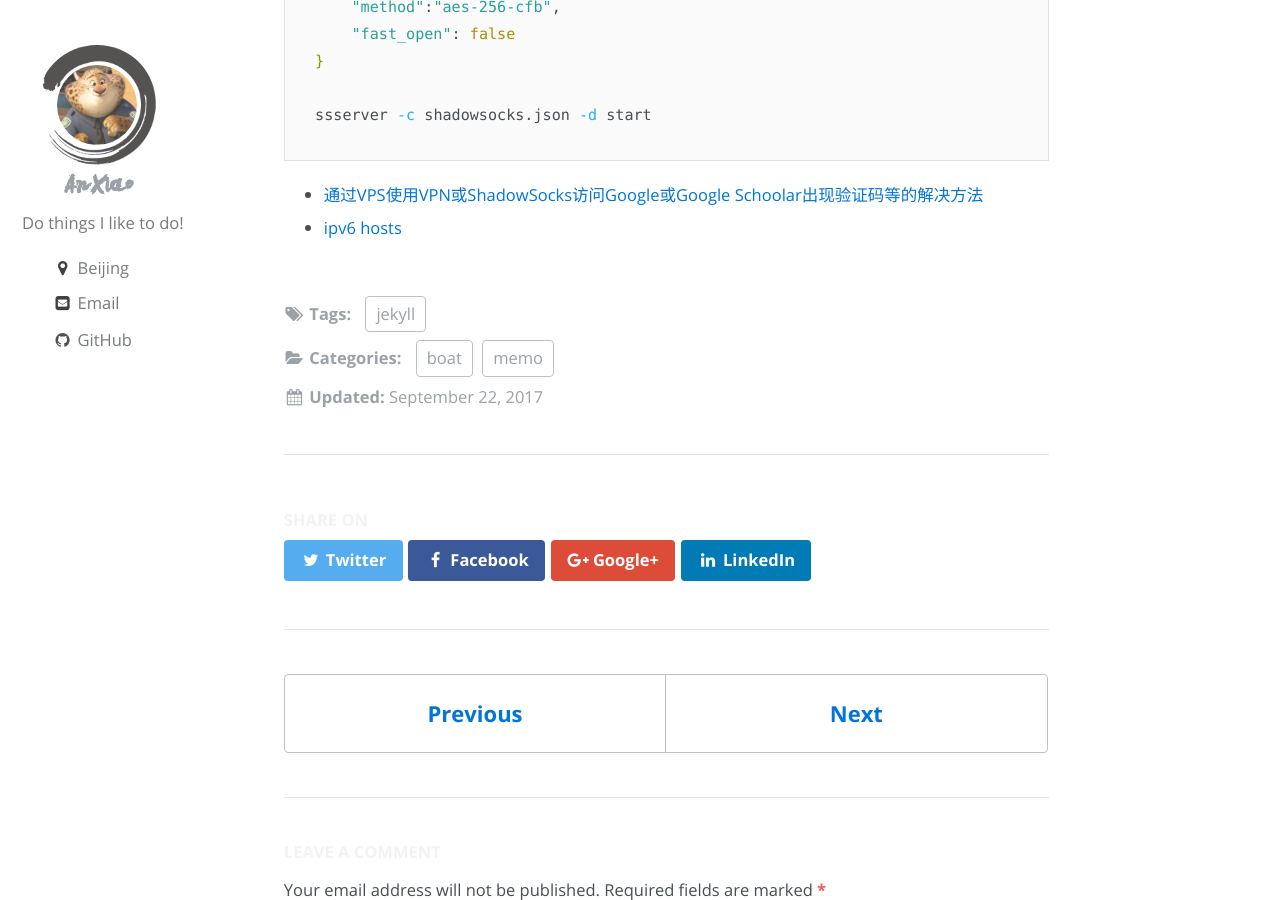
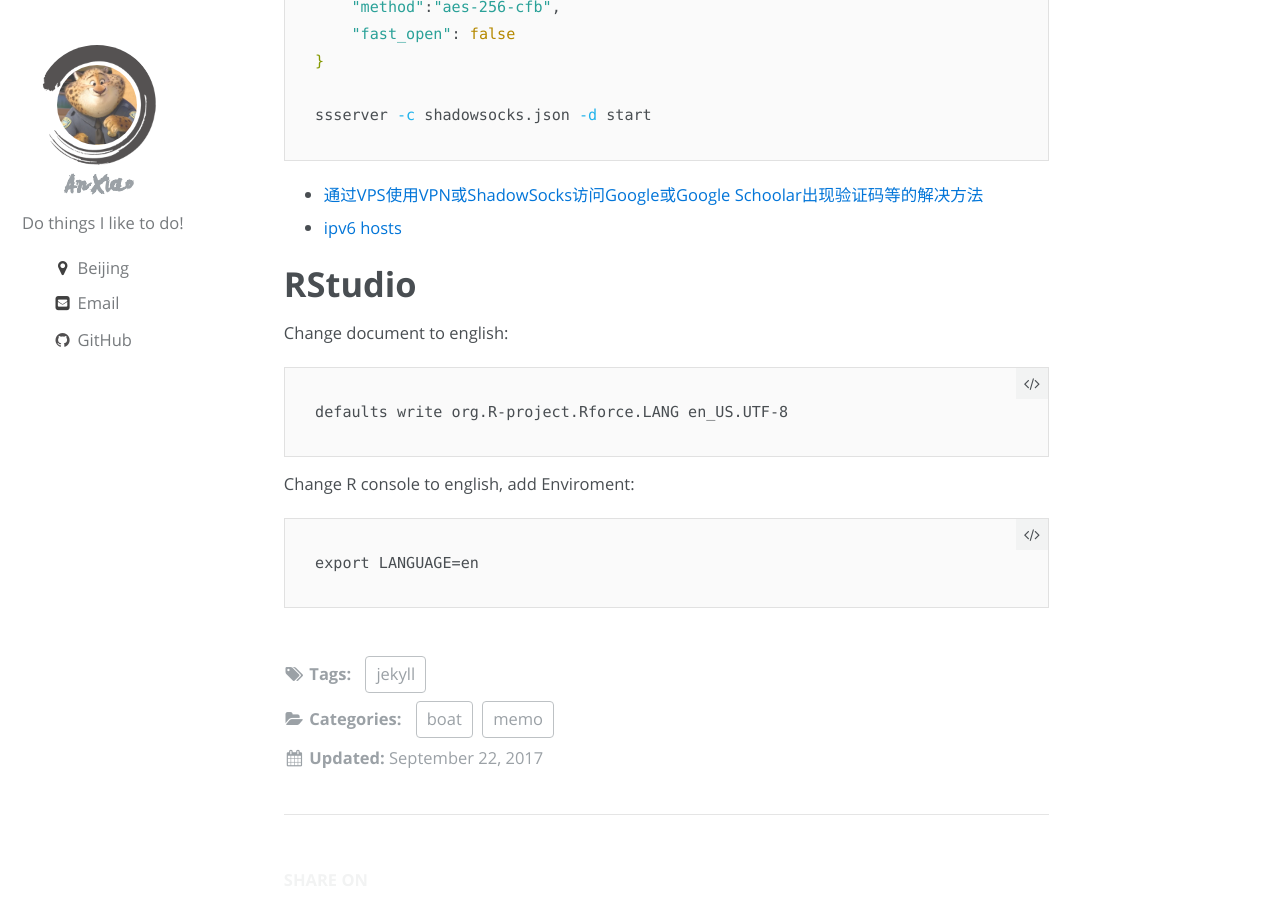
Before and after one commit to silverHugh/silverhugh.github.io, a Jekyll site: the page built from _posts/boat/2017-08-11-memo-app.md, in a window 1280 px wide and 900 px high, scrolled down 4143 px. Built offline with Jekyll 4.4.1, drawn with Linux system fonts in a browser that asks for light colours; a script that is not in the unit is left out.

Commit message:
update bolg

````diff
--- a/_posts/boat/2017-08-11-memo-app.md
+++ b/_posts/boat/2017-08-11-memo-app.md
@@ -149,3 +149,15 @@ ssserver -c shadowsocks.json -d start
 
 - [通过VPS使用VPN或ShadowSocks访问Google或Google Schoolar出现验证码等的解决方法](https://www.polarxiong.com/archives/%E9%80%9A%E8%BF%87VPS%E4%BD%BF%E7%94%A8VPN%E6%88%96ShadowSocks%E8%AE%BF%E9%97%AEGoogle%E6%88%96Google-Schoolar%E5%87%BA%E7%8E%B0%E9%AA%8C%E8%AF%81%E7%A0%81%E7%AD%89%E7%9A%84%E8%A7%A3%E5%86%B3%E6%96%B9%E6%B3%95.html)
 - [ipv6 hosts](https://github.com/lennylxx/ipv6-hosts)
+
+# RStudio
+
+Change document to english:
+```
+defaults write org.R-project.Rforce.LANG en_US.UTF-8
+```
+
+Change R console to english, add Enviroment:
+```
+export LANGUAGE=en
+```
````
